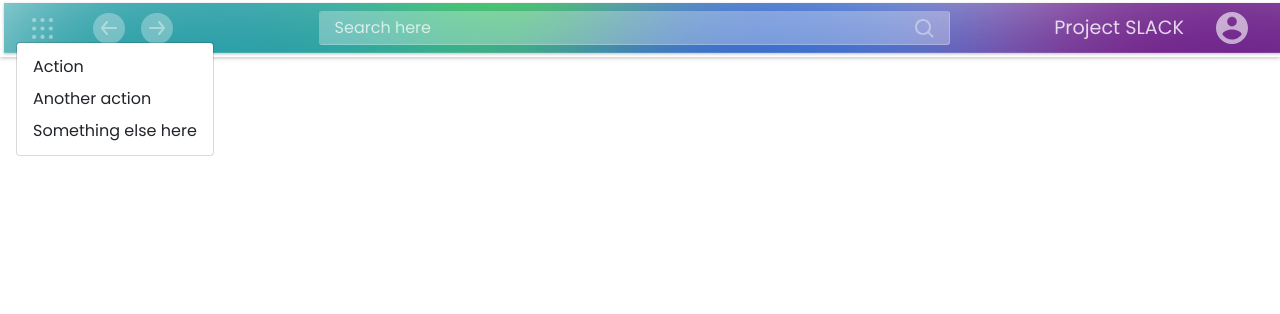
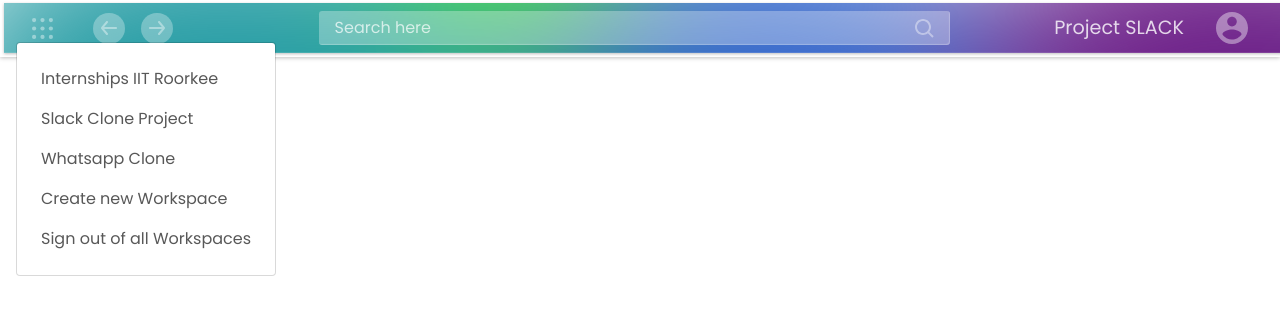
Before and after one commit to Bhupendra2409/Slack-clone, a React (Create React App) app: page / in a window 1280 px wide. Both pictures are taken after a click on the button 42 px from the left and 28 px from the top of the page. Shown: the top 314 px of the page. Built offline with nearby package versions, Linux system fonts and the light colour scheme.

Commit message:
dropdown styles

```diff
--- a/src/client/components/Navbar.js
+++ b/src/client/components/Navbar.js
@@ -16,10 +16,13 @@
             <button class="dropdown-toggle" type="button" id="menudd" data-bs-toggle="dropdown" aria-expanded="false">
             <img src={`${mmicon}`} id='mmicon' alt="" />
             </button>
-            <ul class="dropdown-menu" aria-labelledby="menudd">
-                <li><a class="dropdown-item" href="">Action</a></li>
-                <li><a class="dropdown-item" href="">Another action</a></li>
-                <li><a class="dropdown-item" href="">Something else here</a></li>
+            <ul class="dropdown-menu py-3" aria-labelledby="menudd">
+                <li><a class="dropdown-item grey py-2 px-4" href="">Internships IIT Roorkee</a></li>
+                <li><a class="dropdown-item grey py-2 px-4" href="">Slack Clone Project</a></li>
+                <li><a class="dropdown-item grey py-2 px-4" href="">Whatsapp Clone</a></li>
+                <li><a class="dropdown-item grey py-2 px-4" href="">Create new Workspace</a></li>
+                <li><a class="dropdown-item grey py-2 px-4" href="">Sign out of all Workspaces</a></li>
+
             </ul>
             </div>
             <div className="btn-cnt">
@@ -31,7 +34,18 @@
                 <img src={`${searchicon}`} className='search-icon' alt="" />
             </div>
             <div className="right-cnt">Project SLACK</div>
-            <div className="acc-cnt"><img src={`${accicon}`} alt="" /></div>
+
+            <div class="dropdown">
+            <button class="dropdown-toggle act-cnt" type="button" id="accdd" data-bs-toggle="dropdown" aria-expanded="false">
+            <img src={`${accicon}`} id='accicon' alt="" />
+            </button>
+            <ul class="dropdown-menu py-3" aria-labelledby="accdd">
+                <li><a class="dropdown-item grey py-2 px-4" href="">My Profile</a></li>
+                <li><a class="dropdown-item grey py-2 px-4" href="">Saved messages</a></li>
+                <li><a class="dropdown-item grey py-2 px-4" href="">Log out</a></li>
+
+            </ul>
+            </div>
         </div>
     )
 }
--- a/src/client/styles/navbar.css
+++ b/src/client/styles/navbar.css
@@ -4,6 +4,9 @@
     margin: 0;
     padding: 0;
     font-family: 'Poppins';
+}
+.grey{
+    color: #585858;
 }
 .big-cnt{
     display: grid;
@@ -38,6 +41,26 @@
    content: none;
 }
 #mmicon:hover{
+    opacity: 100%;
+}
+#accdd{
+    background-color: transparent;
+    outline: none;
+    border: none;
+
+}
+#accdd::after{
+   content: none;
+}
+#accicon{
+    align-self: center;
+    justify-self: center;
+    opacity: 40%;
+    margin: 0rem 1rem;
+    transition: all 0.1s ease-in;
+    height: 70%;
+}
+#accicon:hover{
     opacity: 100%;
 }
 .btn-cnt{
@@ -122,15 +145,3 @@
     justify-content: center;
     margin: 0rem 1rem;
 }
-.acc-cnt img{
-    opacity: 60%;
-    height: 2rem;
-    object-fit: contain;
-}
-.acc-cnt img:hover{
-    opacity: 100%;
-    height: 2rem;
-    object-fit: contain;
-    transition: all 0.1s ease-in;
-    cursor: pointer;
-}
```
